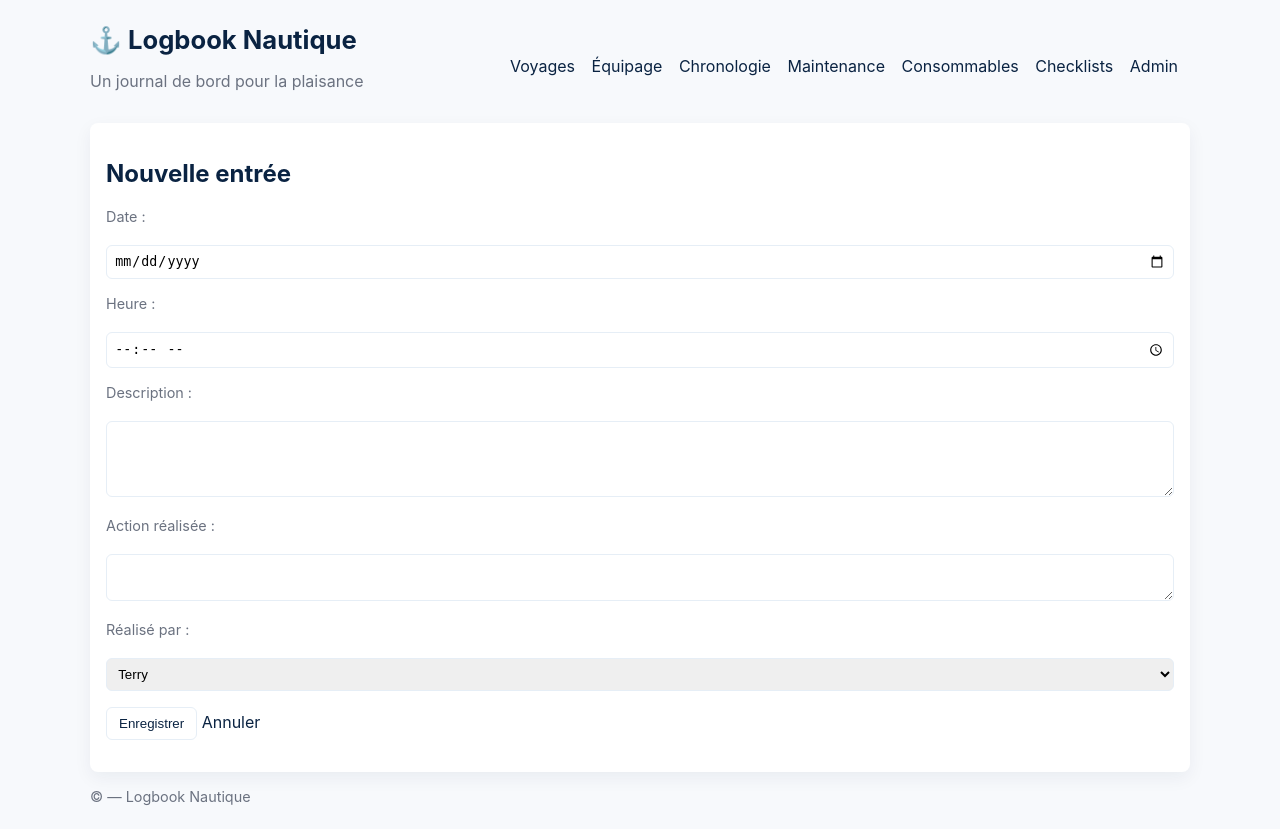
After one commit to bja98713/sailing_logbook, a Django app: page /chronologie/new/ in a window 1280 px wide. The commit adds this page. Run offline with Django 4.2, Linux system fonts and the light colour scheme.

Commit message:
Add chronology, date/time pickers, exports; add manta tribal logo; ignore db and pyc

```diff
--- a/nautical/forms.py
+++ b/nautical/forms.py
@@ -53,3 +53,39 @@ class ChecklistForm(forms.ModelForm):
         widgets = {
             'description': forms.Textarea(attrs={'rows':3}),
         }
+
+
+# Form pour les éléments de checklist (permet d'uploader le PDF 'action')
+from .models import ChecklistItem
+
+class ChecklistItemForm(forms.ModelForm):
+    class Meta:
+        model = ChecklistItem
+        fields = ['label', 'required', 'action']
+
+
+# Inline formset (utilisé dans les vues create/update)
+from django.forms import inlineformset_factory
+ChecklistItemFormSet = inlineformset_factory(
+    parent_model=Checklist,
+    model=ChecklistItem,
+    form=ChecklistItemForm,
+    fields=['label', 'required', 'action'],
+    extra=1,
+    can_delete=True
+)
+
+
+# Chronology form
+from .models import Chronology
+
+class ChronologyForm(forms.ModelForm):
+    class Meta:
+        model = Chronology
+        fields = ['date', 'time', 'description', 'action_realisee', 'performer']
+        widgets = {
+            'date': forms.DateInput(attrs={'type': 'date'}),
+            'time': forms.TimeInput(attrs={'type': 'time'}),
+            'description': forms.Textarea(attrs={'rows': 4}),
+            'action_realisee': forms.Textarea(attrs={'rows': 2}),
+        }
--- a/nautical/models.py
+++ b/nautical/models.py
@@ -192,3 +192,26 @@ class Consumable(models.Model):
     def __str__(self):
         ref = f" ({self.reference})" if self.reference else ""
         return f"{self.name}{ref}"
+
+
+class Chronology(models.Model):
+    """Chronologie d'événements à afficher dans une section 'Chronologie'."""
+    date = models.DateField('Date')
+    time = models.TimeField('Heure', null=True, blank=True)
+    description = models.TextField('Description')
+    action_realisee = models.TextField("Action réalisée", blank=True)
+
+    class Performer(models.TextChoices):
+        TERRY = 'Terry', 'Terry'
+        JEAN_ARIEL = 'Jean-Ariel', 'Jean-Ariel'
+
+    performer = models.CharField("Réalisé par", max_length=40, choices=Performer.choices, default=Performer.TERRY)
+
+    class Meta:
+        ordering = ['-date', '-time']
+        verbose_name = 'Chronologie'
+        verbose_name_plural = 'Chronologie'
+
+    def __str__(self):
+        t = f" {self.time}" if self.time else ''
+        return f"{self.date}{t} — {self.performer}: {self.description[:60]}"
--- a/nautical/views.py
+++ b/nautical/views.py
@@ -108,6 +108,25 @@ class ChecklistCreateView(CreateView):
         from .forms import ChecklistForm
         return ChecklistForm
 
+    def get_context_data(self, **kwargs):
+        data = super().get_context_data(**kwargs)
+        from .forms import ChecklistItemFormSet
+        if self.request.POST:
+            data['items_formset'] = ChecklistItemFormSet(self.request.POST, self.request.FILES)
+        else:
+            data['items_formset'] = ChecklistItemFormSet()
+        return data
+
+    def form_valid(self, form):
+        context = self.get_context_data()
+        items_formset = context['items_formset']
+        if items_formset.is_valid():
+            response = super().form_valid(form)
+            items_formset.instance = self.object
+            items_formset.save()
+            return response
+        return self.form_invalid(form)
+
 
 class ChecklistUpdateView(UpdateView):
     model = Checklist
@@ -116,6 +135,15 @@ class ChecklistUpdateView(UpdateView):
     def get_form_class(self):
         from .forms import ChecklistForm
         return ChecklistForm
+
+    def get_context_data(self, **kwargs):
+        data = super().get_context_data(**kwargs)
+        from .forms import ChecklistItemFormSet
+        if self.request.POST:
+            data['items_formset'] = ChecklistItemFormSet(self.request.POST, self.request.FILES, instance=self.object)
+        else:
+            data['items_formset'] = ChecklistItemFormSet(instance=self.object)
+        return data
 
     def get_success_url(self):
         return reverse('checklist_list')
@@ -158,7 +186,122 @@ class LogbookDeleteView(DeleteView):
     success_url = reverse_lazy('voyage_list')
 
 from .forms import ConsumableForm
+from .forms import ChronologyForm
 from .models import Consumable
+from .models import Chronology
+from .forms import ChecklistItemFormSet
+
+class ChronologyListView(ListView):
+    model = Chronology
+    template_name = 'nautical/chronology_list.html'
+
+    def get(self, request, *args, **kwargs):
+        # prepare queryset before potential export
+        self.object_list = self.get_queryset()
+        export = request.GET.get('export')
+        if export == 'csv':
+            return self.export_csv(self.object_list)
+        if export == 'pdf':
+            return self.export_pdf(self.object_list)
+        context = self.get_context_data()
+        return self.render_to_response(context)
+
+    def export_csv(self, qs):
+        response = HttpResponse(content_type='text/csv; charset=utf-8')
+        response['Content-Disposition'] = 'attachment; filename="chronologie.csv"'
+        response.write('\ufeff')
+        writer = csv.writer(response, delimiter=';')
+        writer.writerow(['Date', 'Heure', 'Description', 'Action réalisée', 'Réalisé par'])
+        for e in qs:
+            writer.writerow([
+                e.date.strftime('%Y-%m-%d'),
+                (e.time.strftime('%H:%M') if e.time else ''),
+                (e.description or '').replace('\n', ' '),
+                (e.action_realisee or '').replace('\n', ' '),
+                e.performer,
+            ])
+        return response
+
+    def export_pdf(self, qs):
+        buffer = BytesIO()
+        doc = SimpleDocTemplate(buffer, pagesize=A4, leftMargin=15*mm, rightMargin=15*mm, topMargin=20*mm, bottomMargin=15*mm)
+        styles = getSampleStyleSheet()
+        styles.add(ParagraphStyle(name='Small', fontSize=9, leading=11))
+        story = []
+        from datetime import date
+        story.append(Paragraph(f"<b>Chronologie</b> — {date.today().strftime('%d/%m/%Y')}", styles['Heading2']))
+        story.append(Spacer(1, 8))
+
+        data = [['Date', 'Heure', 'Description', 'Action réalisée', 'Réalisé par']]
+        for e in qs:
+            data.append([
+                e.date.strftime('%d/%m/%Y'),
+                (e.time.strftime('%H:%M') if e.time else ''),
+                (e.description or '').replace('\n', ' '),
+                (e.action_realisee or '').replace('\n', ' '),
+                e.performer,
+            ])
+
+        # Configure column widths (approx)
+        table = Table(data, colWidths=[28*mm, 18*mm, 80*mm, 60*mm, 30*mm])
+        table.setStyle(TableStyle([
+            ('BACKGROUND', (0,0), (-1,0), colors.HexColor('#f0f3f6')),
+            ('TEXTCOLOR', (0,0), (-1,0), colors.HexColor('#0a2342')),
+            ('FONTNAME', (0,0), (-1,0), 'Helvetica-Bold'),
+            ('FONTSIZE', (0,0), (-1,0), 10),
+            ('GRID', (0,0), (-1,-1), 0.25, colors.HexColor('#cfd8e3')),
+            ('FONTNAME', (0,1), (-1,-1), 'Helvetica'),
+            ('FONTSIZE', (0,1), (-1,-1), 9),
+            ('VALIGN', (0,0), (-1,-1), 'TOP'),
+        ]))
+        story.append(table)
+
+        class NumberedCanvas(canvas.Canvas):
+            def __init__(self, *args, **kwargs):
+                super().__init__(*args, **kwargs)
+                self._saved_page_states = []
+            def showPage(self):
+                self._saved_page_states.append(dict(self.__dict__))
+                super().showPage()
+            def save(self):
+                total_pages = len(self._saved_page_states) or 1
+                for state in self._saved_page_states:
+                    self.__dict__.update(state)
+                    self._draw_page_number(total_pages)
+                    super().showPage()
+                super().save()
+            def _draw_page_number(self, total):
+                self.setFont("Helvetica", 9)
+                w, h = A4
+                self.drawRightString(w - 15*mm, 10*mm, f"Page {self._pageNumber}/{total}")
+
+        doc.build(story, canvasmaker=NumberedCanvas)
+        pdf = buffer.getvalue()
+        buffer.close()
+        response = HttpResponse(pdf, content_type='application/pdf')
+        response['Content-Disposition'] = 'attachment; filename="chronologie.pdf"'
+        return response
+
+
+class ChronologyCreateView(CreateView):
+    model = Chronology
+    form_class = ChronologyForm
+    template_name = 'nautical/chronology_form.html'
+    success_url = reverse_lazy('chronology_list')
+
+
+class ChronologyUpdateView(UpdateView):
+    model = Chronology
+    form_class = ChronologyForm
+    template_name = 'nautical/chronology_form.html'
+    def get_success_url(self):
+        return reverse('chronology_list')
+
+
+class ChronologyDeleteView(DeleteView):
+    model = Chronology
+    template_name = 'nautical/chronology_confirm_delete.html'
+    success_url = reverse_lazy('chronology_list')
 
 class ConsumableListView(ListView):
     model = Consumable
--- a/sailing_logbook/urls.py
+++ b/sailing_logbook/urls.py
@@ -29,6 +29,10 @@ urlpatterns = [
     path('checklists/new/', views.ChecklistCreateView.as_view(), name='checklist_create'),
     path('checklists/<int:pk>/edit/', views.ChecklistUpdateView.as_view(), name='checklist_edit'),
     path('checklists/<int:pk>/delete/', views.ChecklistDeleteView.as_view(), name='checklist_delete'),
+    path('chronologie/', views.ChronologyListView.as_view(), name='chronology_list'),
+    path('chronologie/new/', views.ChronologyCreateView.as_view(), name='chronology_create'),
+    path('chronologie/<int:pk>/edit/', views.ChronologyUpdateView.as_view(), name='chronology_edit'),
+    path('chronologie/<int:pk>/delete/', views.ChronologyDeleteView.as_view(), name='chronology_delete'),
     path('api/', include(router.urls)),
     path('voyages/<int:pk>/edit/', views.LogbookUpdateView.as_view(), name='voyage_edit'),
     path('voyages/<int:pk>/delete/', views.LogbookDeleteView.as_view(), name='voyage_delete'),
--- a/templates/base.html
+++ b/templates/base.html
@@ -19,8 +19,9 @@
         <p class="muted">Un journal de bord pour la plaisance</p>
       </div>
       <nav>
-        <a href="/voyages/">Voyages</a>
+  <a href="/voyages/">Voyages</a>
         <a href="/equipage/">Équipage</a>
+  <a href="/chronologie/">Chronologie</a>
         <a href="/maintenance/">Maintenance</a>
         <a href="/consommables/">Consommables</a>
         <a href="/checklists/">Checklists</a>
--- a/templates/nautical/checklist_list.html
+++ b/templates/nautical/checklist_list.html
@@ -4,6 +4,7 @@
 
 {% block content %}
   <h2>Checklists</h2>
+  <p><a href="{% url 'checklist_create' %}">+ Nouvelle checklist</a></p>
   <!-- existing checklist table -->
   <table>
     <thead>
@@ -15,6 +16,10 @@
           <td>{{ item.name }}</td>
           <td>{{ item.description }}</td>
           <td>
+            <div class="actions">
+              <a href="{% url 'checklist_edit' item.pk %}">Modifier</a>
+              <a href="{% url 'checklist_delete' item.pk %}">Supprimer</a>
+            </div>
             <!-- Lien pour télécharger un PDF d'action si présent (généralement géré via l'admin) -->
             {% if item.items.exists %}
               <ul>
--- /dev/null
+++ b/templates/nautical/chronology_form.html
@@ -0,0 +1,52 @@
+{% extends 'base.html' %}
+
+{% block title %}Chronologie — {% if view.object %}{{ view.object.date }}{% else %}Nouvelle entrée{% endif %}{% endblock %}
+
+{% block content %}
+  <h2>{% if view.object %}Modifier l'entrée{% else %}Nouvelle entrée{% endif %}</h2>
+  <form method="post">
+    {% csrf_token %}
+    <p>
+      {{ form.date.label_tag }}<br>
+      {{ form.date }}
+    </p>
+    <p>
+      {{ form.time.label_tag }}<br>
+      {{ form.time }}
+    </p>
+    <p>
+      {{ form.description.label_tag }}<br>
+      {{ form.description }}
+    </p>
+    <p>
+      {{ form.action_realisee.label_tag }}<br>
+      {{ form.action_realisee }}
+    </p>
+    <p>
+      {{ form.performer.label_tag }}<br>
+      {{ form.performer }}
+    </p>
+    <p>
+      <button type="submit">Enregistrer</button>
+      <a href="{% url 'chronology_list' %}">Annuler</a>
+    </p>
+  </form>
+{% endblock %}
+
+{% block scripts %}
+  {{ block.super }}
+  <!-- flatpickr CSS/JS from CDN -->
+  <link rel="stylesheet" href="https://cdn.jsdelivr.net/npm/flatpickr/dist/flatpickr.min.css">
+  <script src="https://cdn.jsdelivr.net/npm/flatpickr"></script>
+  <script src="https://cdn.jsdelivr.net/npm/flatpickr/dist/l10n/fr.js"></script>
+  <script>
+    document.addEventListener('DOMContentLoaded', function(){
+      try {
+        flatpickr('#id_date', {locale: 'fr', dateFormat: 'Y-m-d'});
+        flatpickr('#id_time', {enableTime: true, noCalendar: true, dateFormat: 'H:i', time_24hr: true});
+      } catch(e) {
+        console.warn('flatpickr init failed', e);
+      }
+    });
+  </script>
+{% endblock %}
```
Also changed, not shown: nautical/admin.py (+7 -0 lines), templates/nautical/checklist_form.html (+29 -3 lines), templates/nautical/chronology_confirm_delete.html (added, +13 -0 lines), templates/nautical/chronology_list.html (added, +43 -0 lines), db.sqlite3 (deleted), nautical/migrations/0005_chronology.py (added), 1 other file.
